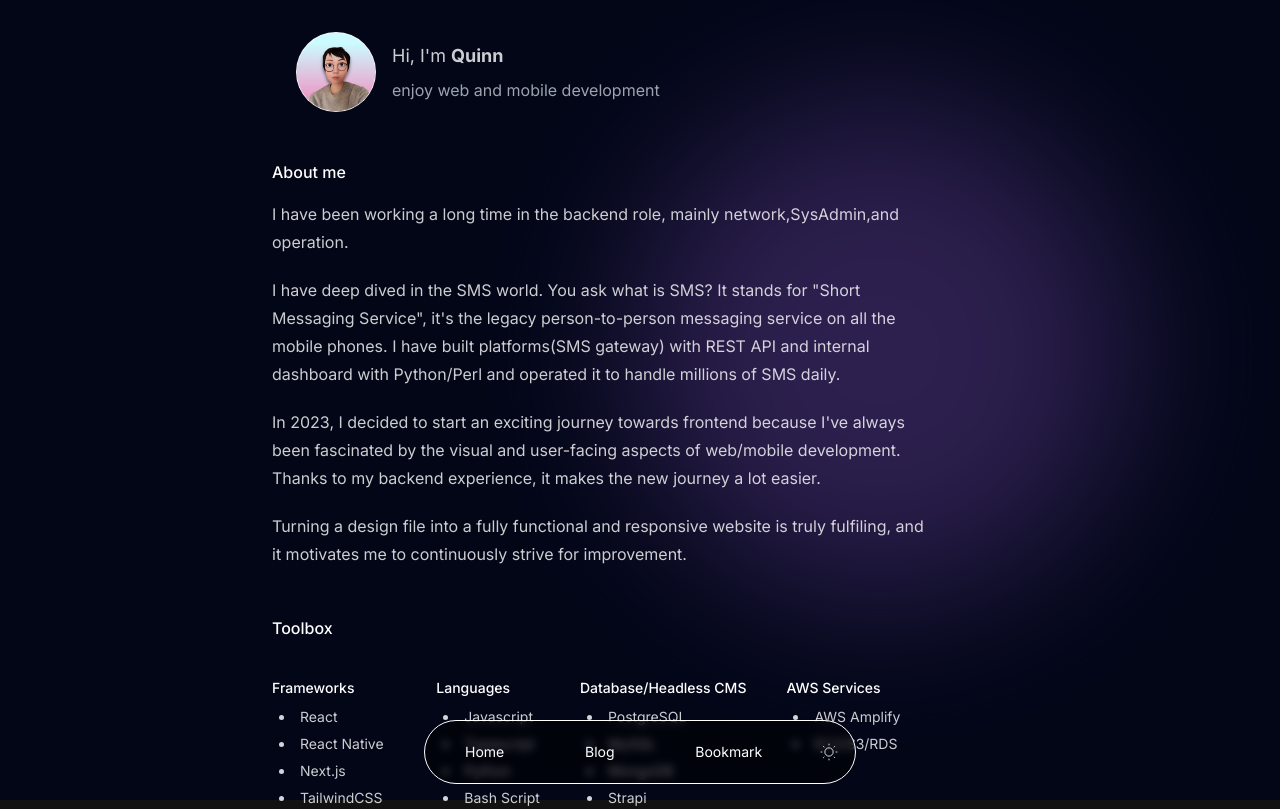
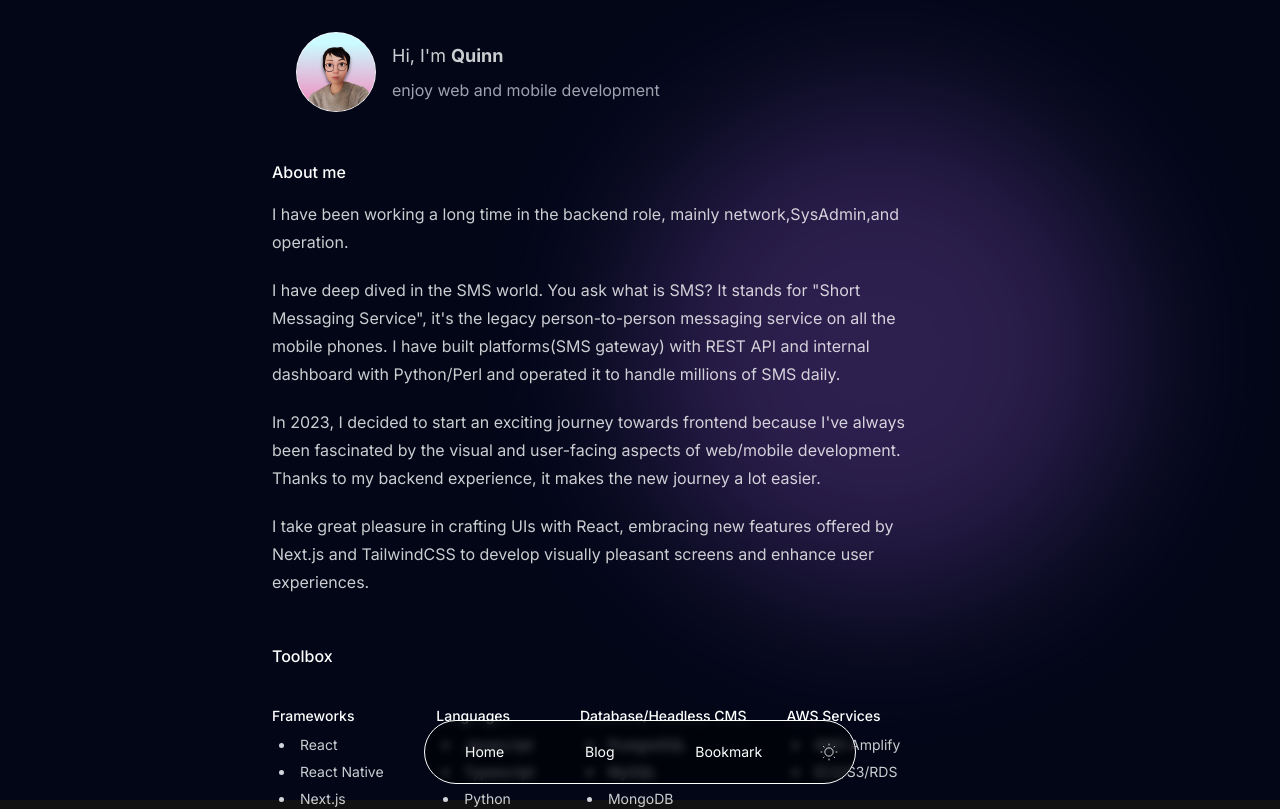
Before and after one commit to antlossway/mysite-nextjs-remote-mdx, a Next.js app: page / in a window 1280 px wide. Shown: the top 809 px of the page. Built offline with nearby package versions, Linux system fonts and the light colour scheme.

Commit message:
update about me

```diff
--- a/src/app/page.js
+++ b/src/app/page.js
@@ -36,9 +36,9 @@ export default function Home() {
               experience, it makes the new journey a lot easier.
             </p>
             <p>
-              Turning a design file into a fully functional and responsive
-              website is truly fulfiling, and it motivates me to continuously
-              strive for improvement.{" "}
+              I take great pleasure in crafting UIs with React, embracing new
+              features offered by Next.js and TailwindCSS to develop visually
+              pleasant screens and enhance user experiences.{" "}
             </p>
           </section>
 
```
